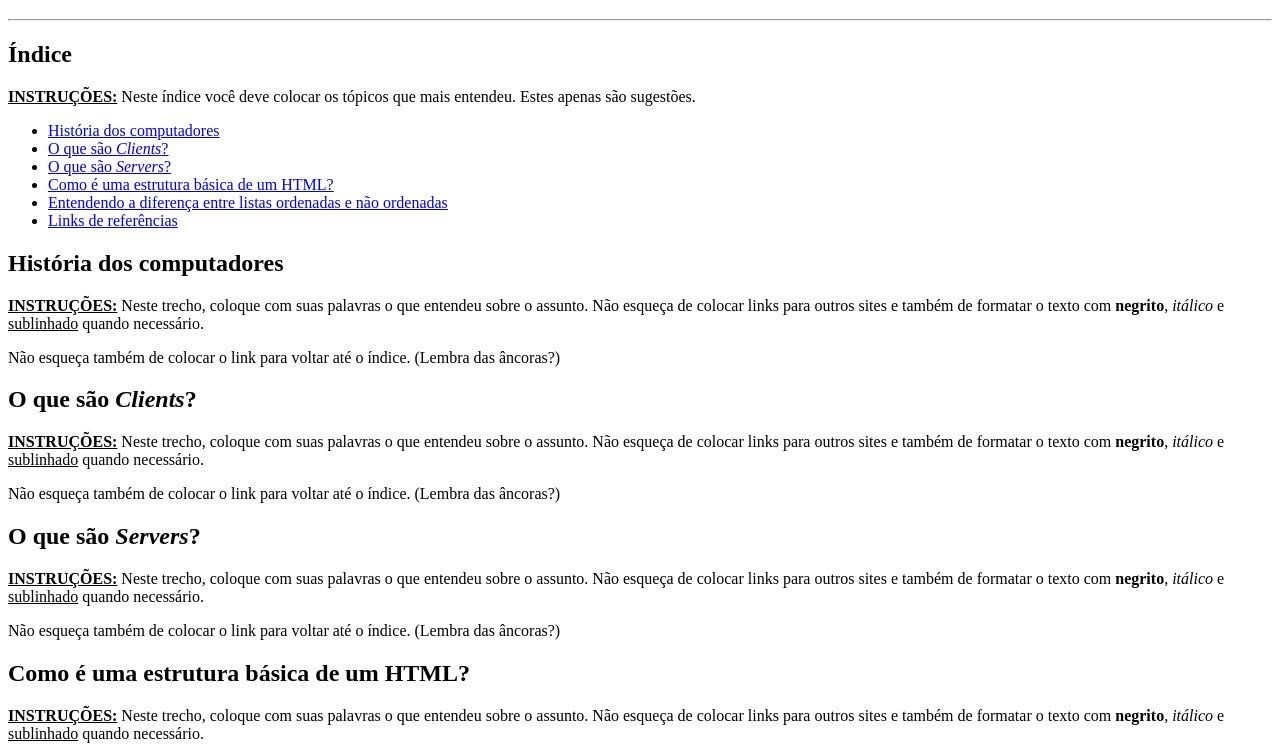
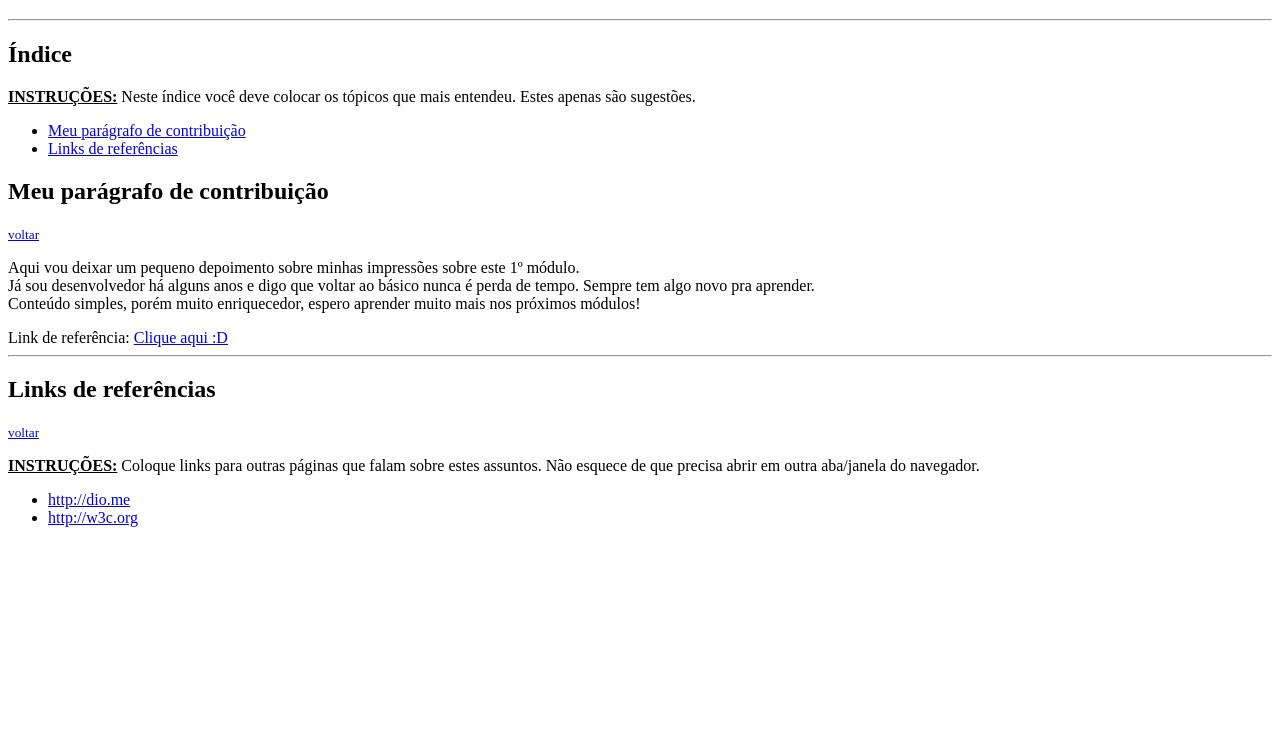
Before and after one commit to liragp11/dio-front-modulo1, a plain HTML site: page index.html in a window 1280 px wide. Shown: the part 61-806 px from the top of the page. Drawn offline with Linux system fonts and the light colour scheme.

Commit message:
fix: Finishing the DIO challenge

```diff
--- a/index.html
+++ b/index.html
@@ -7,51 +7,25 @@
     <title>Página - Módulo I - Primeiros Passos com HTML</title>
 </head>
 <body>
-    <h1>Módulo 1 - Primeiros Passos com HTML</h1>
+    <h1 id="inicio">Módulo 1 - Primeiros Passos com HTML</h1>
     <hr />
 
     <h2>Índice</h2>
     <p><strong><u>INSTRUÇÕES:</u> </strong>Neste índice você deve colocar os tópicos que mais entendeu. Estes apenas são sugestões.</p>
     <ul>
-        <li><a href="#">História dos computadores</a></li>
-        <li><a href="#">O que são <i>Clients</i>?</a></li>
-        <li><a href="#">O que são <i>Servers</i>?</a></li>
-        <li><a href="#">Como é uma estrutura básica de um HTML?</a></li>
-        <li><a href="#">Entendendo a diferença entre listas ordenadas e não ordenadas</a></li>
-        <li><a href="#">Links de referências</a></li>
+        <li><a href="#meuParagrafo">Meu parágrafo de contribuição</a></li>
+        <li><a href="#referencias">Links de referências</a></li>
     </ul>
 
-    <h2>História dos computadores</h2>
-    <p><strong><u>INSTRUÇÕES:</u> </strong>Neste trecho, coloque com suas palavras o que entendeu sobre o assunto.
-       Não esqueça de colocar links para outros sites e também de formatar o texto com
-       <strong>negrito</strong>, <i>itálico</i> e <u>sublinhado</u> quando necessário.</p>
-    <p>Não esqueça também de colocar o link para voltar até o índice. (Lembra das âncoras?)</p>
-
-    <h2>O que são <i>Clients</i>?</h2>
-    <p><strong><u>INSTRUÇÕES:</u> </strong>Neste trecho, coloque com suas palavras o que entendeu sobre o assunto.
-       Não esqueça de colocar links para outros sites e também de formatar o texto com
-       <strong>negrito</strong>, <i>itálico</i> e <u>sublinhado</u> quando necessário.</p>
-    <p>Não esqueça também de colocar o link para voltar até o índice. (Lembra das âncoras?)</p>
-
-    <h2>O que são <i>Servers</i>?</h2>
-    <p><strong><u>INSTRUÇÕES:</u> </strong>Neste trecho, coloque com suas palavras o que entendeu sobre o assunto.
-       Não esqueça de colocar links para outros sites e também de formatar o texto com
-       <strong>negrito</strong>, <i>itálico</i> e <u>sublinhado</u> quando necessário.</p>
-    <p>Não esqueça também de colocar o link para voltar até o índice. (Lembra das âncoras?)</p>
-
-    <h2>Como é uma estrutura básica de um HTML?</h2>
-    <p><strong><u>INSTRUÇÕES:</u> </strong>Neste trecho, coloque com suas palavras o que entendeu sobre o assunto.
-       Não esqueça de colocar links para outros sites e também de formatar o texto com
-       <strong>negrito</strong>, <i>itálico</i> e <u>sublinhado</u> quando necessário.</p>
-    <p>Não esqueça também de colocar o link para voltar até o índice. (Lembra das âncoras?)</p>
-
-    <h2>Entendendo a diferença entre listas ordenadas e não ordenadas</h2>
-    <p><strong><u>INSTRUÇÕES:</u> </strong>Neste trecho, coloque com suas palavras o que entendeu sobre o assunto.
-       Não esqueça de colocar links para outros sites e também de formatar o texto com
-       <strong>negrito</strong>, <i>itálico</i> e <u>sublinhado</u> quando necessário.</p>
-    <p>Não esqueça também de colocar o link para voltar até o índice. (Lembra das âncoras?)</p>
-
-    <h2>Links de referências</h2>
+    <h2 id="meuParagrafo">Meu parágrafo de contribuição</h2> <small><a href="#inicio">voltar</a></small>
+    <p>
+        Aqui vou deixar um pequeno depoimento sobre minhas impressões sobre este 1º módulo. <br/>
+        Já sou desenvolvedor há alguns anos e digo que voltar ao básico nunca é perda de tempo. Sempre tem algo novo pra aprender. <br/>
+        Conteúdo simples, porém muito enriquecedor, espero aprender muito mais nos próximos módulos!
+    </p>
+        Link de referência: <a href="https://web.dio.me/track/santander-2025-front-end" target="_blank">Clique aqui :D</a>
+    <hr>
+    <h2 id="referencias">Links de referências</h2> <small><a href="#inicio">voltar</a></small>
     <p><strong><u>INSTRUÇÕES:</u> </strong>Coloque links para outras páginas que falam sobre estes assuntos. Não esquece de que precisa abrir em outra aba/janela do navegador.</p>
     <ul>
         <li><a href="#">http://dio.me</a></li>
```
